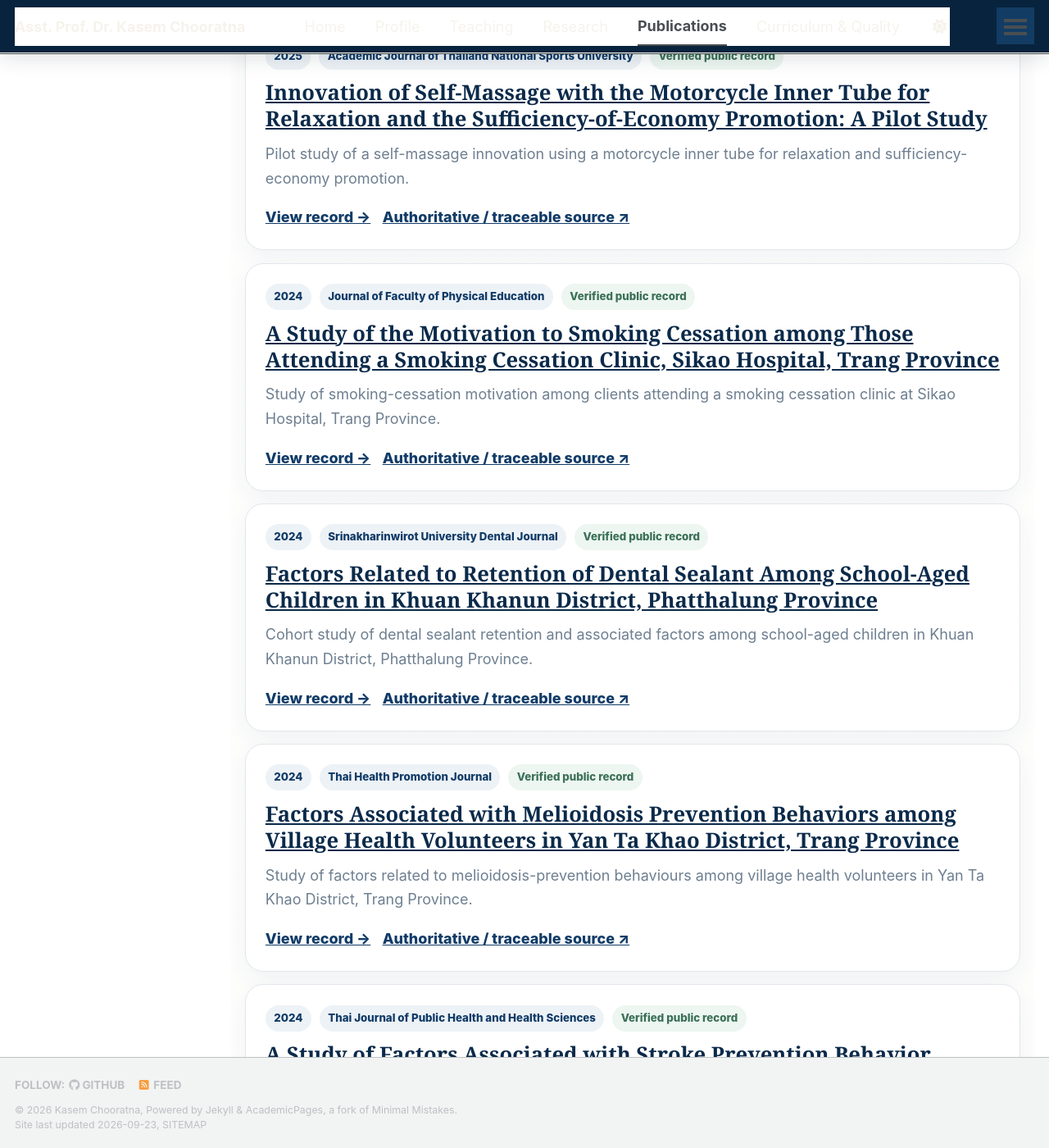
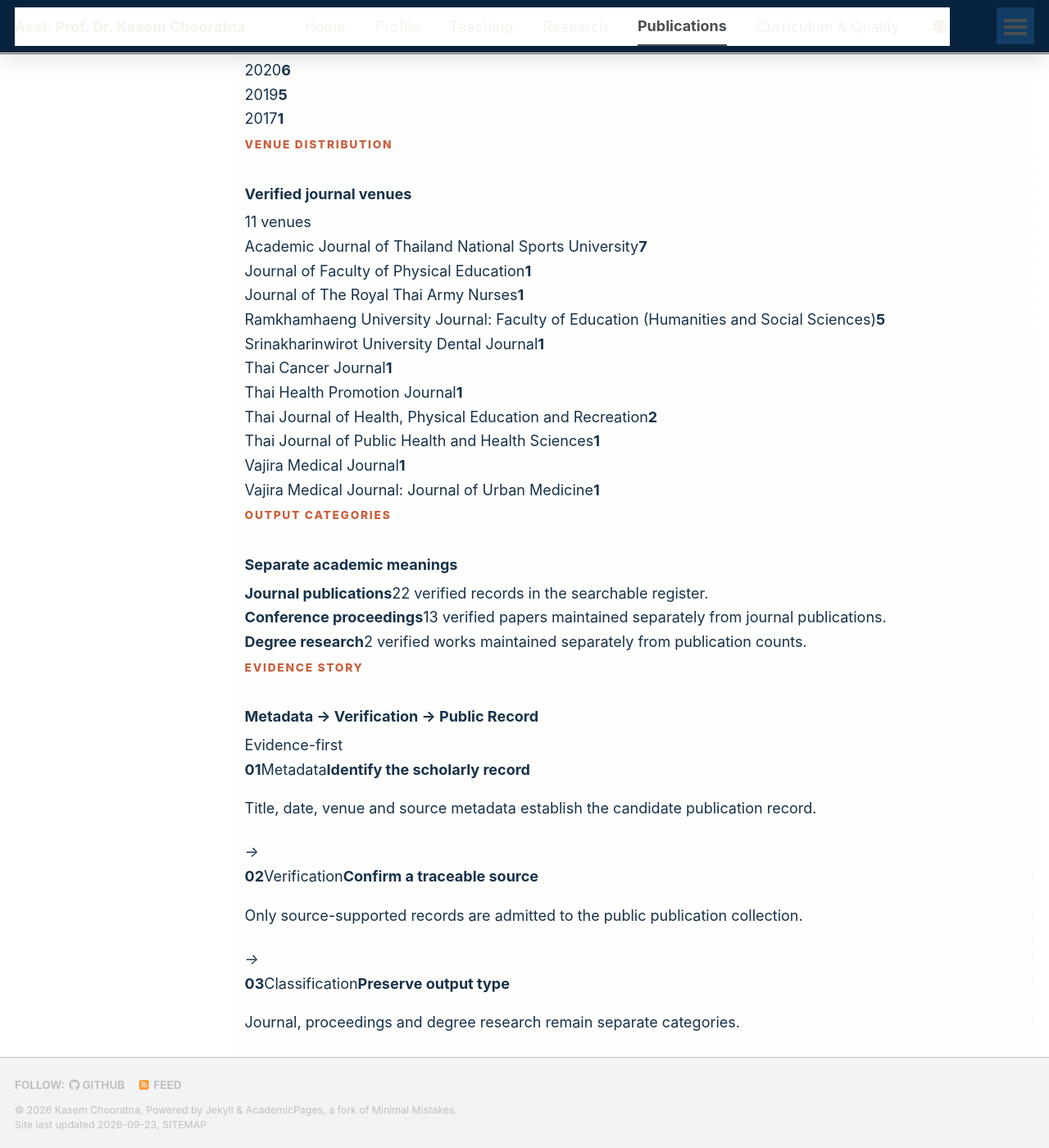
Before and after one commit to kasemch/kasemch.github.io, a Jekyll site: the page built from _pages/publications.html, in a window 1280 px wide and 1400 px high, scrolled down 2202 px. Shown: the whole window at 82% size. Built offline with Jekyll 4.4.1, drawn with Linux system fonts in a browser that asks for light colours; a style sheet for code colours, icons or effects is not loaded; some of the changed text lies outside the part shown.

Commit message:
Add publication dashboard and evidence story

```diff
--- a/_pages/publications.html
+++ b/_pages/publications.html
@@ -58,6 +58,60 @@ excerpt: "Verified academic publications by Asst. Prof. Dr. Kasem Chooratna in h
     <p class="pps-boundary-note">These counts describe the journal-publication collection only. Proceedings and degree research are reported separately and are not combined into the journal total.</p>
   </section>
 
+  <section class="pd-shell pps-dashboard-section" aria-labelledby="pps-dashboard-title">
+    <div class="pd-eyebrow">Publication Dashboard</div>
+    <h2 id="pps-dashboard-title">Journal outputs by year, venue and evidence category</h2>
+    <p class="pps-dashboard-intro">The visual summary below is descriptive. It shows the distribution of verified journal-publication metadata and does not imply journal ranking, indexing, impact, citation performance or research quality.</p>
+
+    <div class="pps-dashboard-grid">
+      <article class="pps-panel pps-panel-wide">
+        <div class="pps-panel-head"><div><span class="pd-eyebrow">Outputs by Year</span><h3>Verified journal publication timeline</h3></div><span class="pps-badge">{{ publication_count }} records</span></div>
+        <div class="pps-bar-list">
+          {% for group in publication_years %}
+          {% assign count = group.items | size %}
+          {% assign share = count | times: 100 | divided_by: publication_count %}
+          <div><span>{{ group.name }}</span><i><b style="width:{{ share }}%"></b></i><strong>{{ count }}</strong></div>
+          {% endfor %}
+        </div>
+      </article>
+
+      <article class="pps-panel">
+        <div class="pps-panel-head"><div><span class="pd-eyebrow">Venue Distribution</span><h3>Verified journal venues</h3></div><span class="pps-badge">{{ publication_venue_count }} venues</span></div>
+        <div class="pps-bar-list pps-bar-list--venue">
+          {% for group in publication_venues %}
+          {% if group.name and group.name != "" %}
+          {% assign count = group.items | size %}
+          {% assign share = count | times: 100 | divided_by: publication_count %}
+          <div><span>{{ group.name }}</span><i><b style="width:{{ share }}%"></b></i><strong>{{ count }}</strong></div>
+          {% endif %}
+          {% endfor %}
+        </div>
+      </article>
+
+      <article class="pps-panel">
+        <div class="pps-panel-head"><div><span class="pd-eyebrow">Output Categories</span><h3>Separate academic meanings</h3></div></div>
+        <div class="pps-category-story">
+          <div><strong>Journal publications</strong><span>{{ publication_count }} verified records in the searchable register.</span></div>
+          <div><strong>Conference proceedings</strong><span>{{ proceeding_count }} verified papers maintained separately from journal publications.</span></div>
+          <div><strong>Degree research</strong><span>{{ degree_research_count }} verified works maintained separately from publication counts.</span></div>
+        </div>
+      </article>
+
+      <article class="pps-panel pps-panel-wide pps-evidence-panel">
+        <div class="pps-panel-head"><div><span class="pd-eyebrow">Evidence Story</span><h3>Metadata → Verification → Public Record</h3></div><span class="pps-badge">Evidence-first</span></div>
+        <div class="pps-evidence-flow">
+          <div><b>01</b><span>Metadata</span><strong>Identify the scholarly record</strong><p>Title, date, venue and source metadata establish the candidate publication record.</p></div>
+          <i aria-hidden="true">→</i>
+          <div><b>02</b><span>Verification</span><strong>Confirm a traceable source</strong><p>Only source-supported records are admitted to the public publication collection.</p></div>
+          <i aria-hidden="true">→</i>
+          <div><b>03</b><span>Classification</span><strong>Preserve output type</strong><p>Journal, proceedings and degree research remain separate categories.</p></div>
+          <i aria-hidden="true">→</i>
+          <div><b>04</b><span>Public Record</span><strong>Publish the verified metadata</strong><p>The public site displays the verified record without adding unsupported bibliometric claims.</p></div>
+        </div>
+      </article>
+    </div>
+  </section>
+
   <main class="pd-shell" aria-labelledby="publication-register-title">
     <div class="pd-controls" aria-label="Publication filters">
       <input class="pd-input" type="search" data-pd-search aria-label="Search publications" placeholder="Search title, topic, venue or citation…">
```
